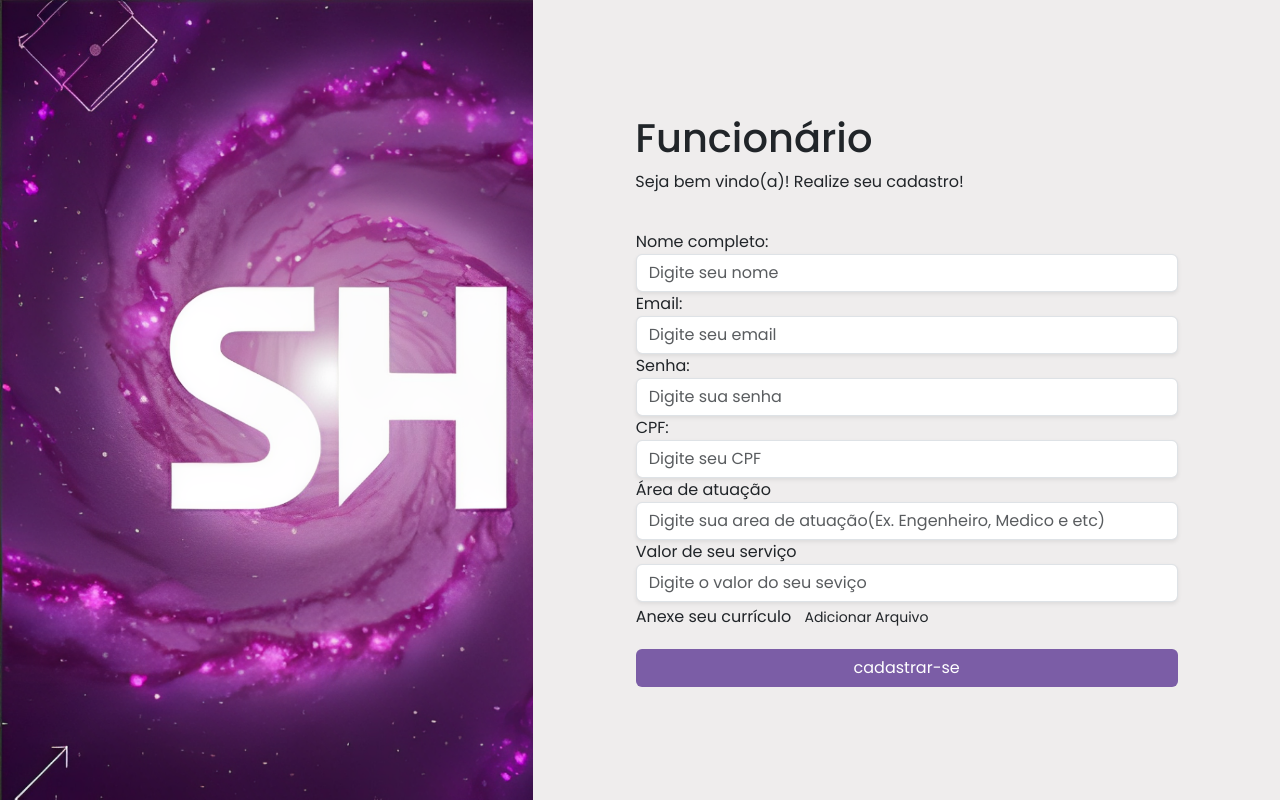
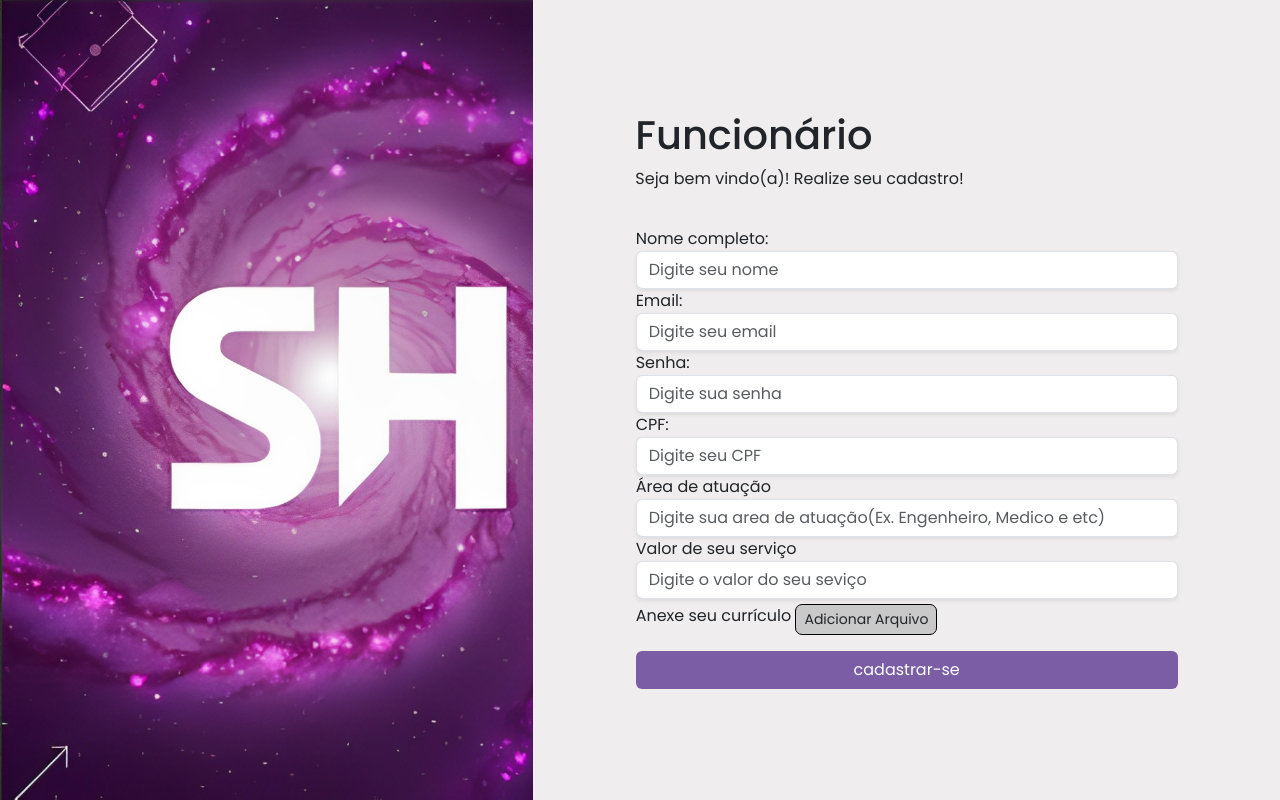
Before and after one commit to StefanyLino/Sprint_ServHub, a PHP site: page /cadastro-funcionario.php in a window 1280 px wide. Run offline with PHP 8.4, Linux system fonts and the light colour scheme.

Commit message:
funcionario

```diff
--- a/sprint2/cadastro-funcionario.php
+++ b/sprint2/cadastro-funcionario.php
@@ -10,6 +10,12 @@
     .titulo{
         margin: 0 90px 20px;
         font-weight: bold;
+    }
+    #curiculo{
+        background-color:rgb(201, 201, 201);
+        border: solid 1px black;
+        border-radius: 7px;
+        margin-top: 5px;
     }
 </style>
 <body id="login">
@@ -46,7 +52,7 @@
                     <input type="text" name="servico" id="servico" required class="form-control shadow-sm" placeholder="Digite o valor do seu seviço">
                 </div>
                 <div>
-                    <p class="fw-normal">Anexe seu currículo <button class="btn btn-submit btn-sm">Adicionar Arquivo</button></p>
+                    <p class="fw-normal">Anexe seu currículo <button class="btn btn-submit btn-sm" id="curiculo">Adicionar Arquivo</button></p>
                 </div>
                 <button class="btn btn-submit w-100" id="btn-custom">cadastrar-se</button>
             </form>
```
